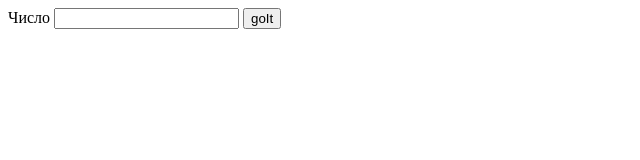
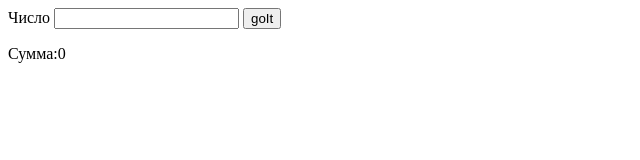
Before and after one commit to ttuluk/js_practice, a plain HTML site: page index.html in a window 1280 px wide. Both pictures are taken after a click on the button "goIt". Shown: the full height of the page, 0-640 px from the left. Drawn offline with Linux system fonts and the light colour scheme.

Commit message:
add button

```diff
--- a/index.html
+++ b/index.html
@@ -13,6 +13,8 @@
     </label>
 
     <button type="button" data-add>Прибавить</button>
+    <p class="js-output">Сумма:<span></span></p>
+
     <script src="./js/button.js" type="module"></script>
     <!-- <script src="./js/pracktik.js" type="module"></script> -->
     <!--<script src="./js/01-vars.js" type="module"></script>-->
--- a/js/button.js
+++ b/js/button.js
@@ -1,16 +1,24 @@
 const btnAdd = document.querySelector('button');
-const valueInput = document.querySelector('input[data-value]')
-
+const valueInput = document.querySelector('input')
+const outputEl = document.querySelector('.js-output span');
+let total = 0;
 
 console.dir(btnAdd);
 
 btnAdd.textContent = 'goIt';
 btnAdd.addEventListener('click', function () {
     console.log('click hehehehe');
-    console.log(valueInput.value);
+
+    const value = Number(valueInput.value);
+    console.log(value);
+    total += value;
+    console.log(typeof total);
+    outputEl.textContent = total;
+    valueInput.value = '';
+    console.log(total);
 })
-console.dir(valueInput);
 
+/* console.dir(valueInput);
 valueInput.addEventListener('input', function () {
     console.log('you have value');
-})
+}) */
```
